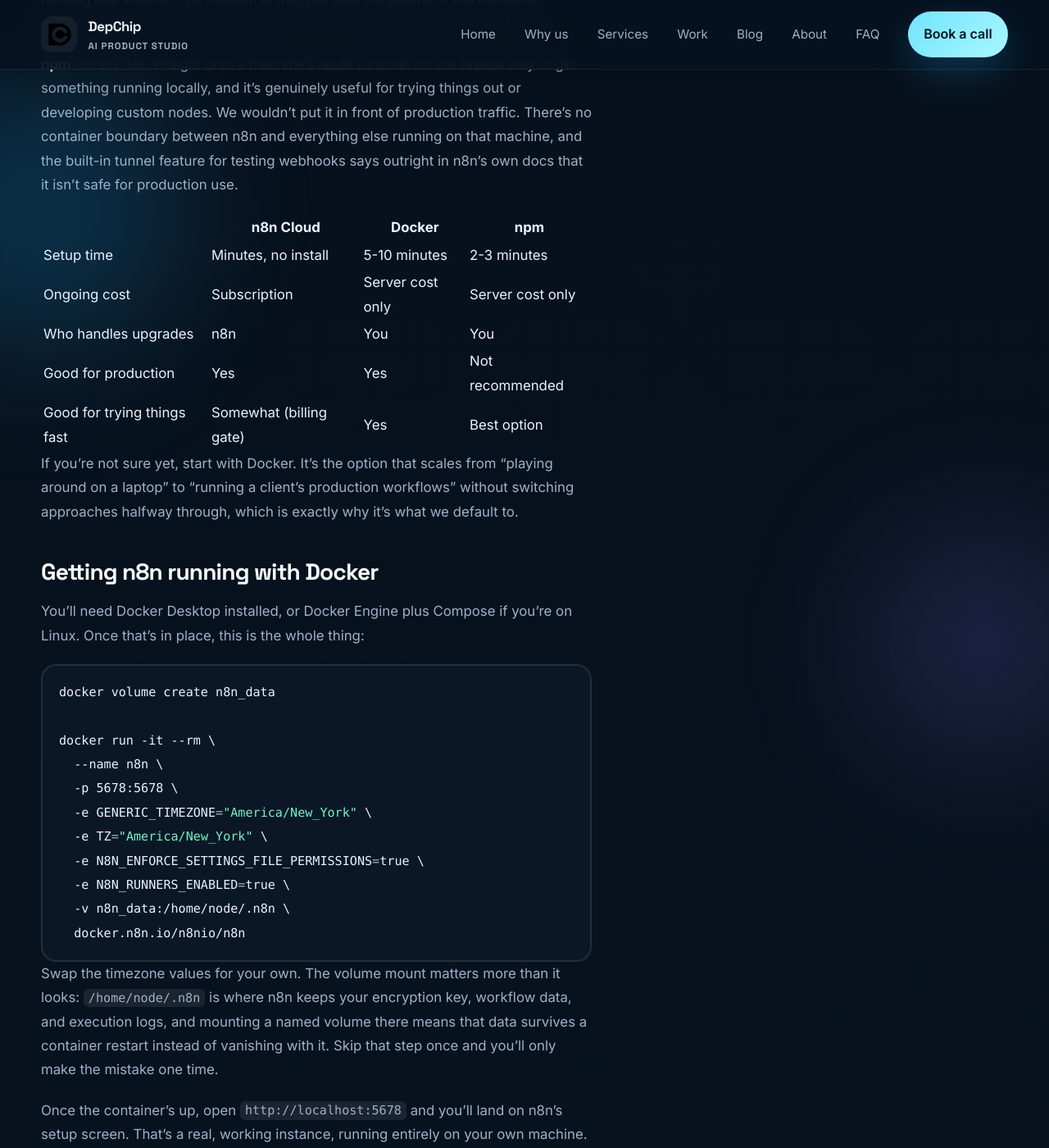
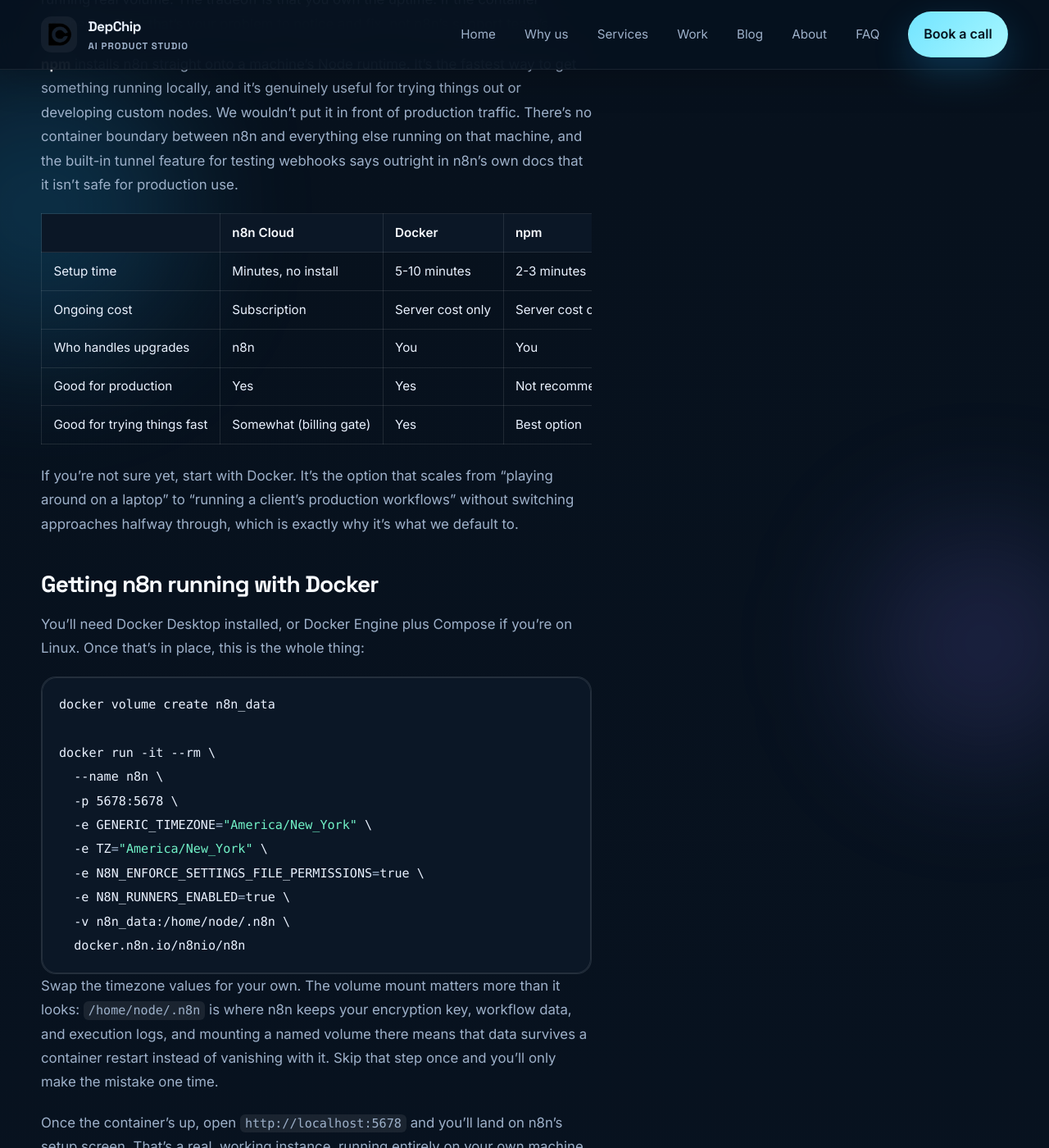
Before and after one commit to depchip/DepChip-Website-New, a Jekyll site: the page built from _posts/2026-07-30-installing-n8n-docker-vs-npm-vs-cloud.md, in a window 1280 px wide and 1400 px high, scrolled down 1609 px. Shown: the whole window at 82% size. Built offline with Jekyll 4.4.1, drawn with Linux system fonts in a browser that asks for light colours.

Commit message:
Fix mobile-unresponsive blog tables and render-blocking font load
Post-body tables had no CSS at all, so they overflowed the content
column on narrow screens instead of scrolling. Also switched the
Google Fonts stylesheet to a preload-then-swap pattern and trimmed
unused font weights so first paint isn't blocked on an external
font request.

Co-Authored-By: Claude Sonnet 5 <noreply@anthropic.com>

```diff
--- a/_layouts/default.html
+++ b/_layouts/default.html
@@ -11,9 +11,14 @@
   <link rel="preconnect" href="https://fonts.googleapis.com">
   <link rel="preconnect" href="https://fonts.gstatic.com" crossorigin>
   <link
-    href="https://fonts.googleapis.com/css2?family=Inter:wght@400;500;600;700;800&family=Space+Grotesk:wght@500;700&display=swap"
-    rel="stylesheet"
+    rel="preload"
+    as="style"
+    href="https://fonts.googleapis.com/css2?family=Inter:wght@400;600;700&family=Space+Grotesk:wght@500;700&display=swap"
+    onload="this.onload=null;this.rel='stylesheet'"
   >
+  <noscript>
+    <link rel="stylesheet" href="https://fonts.googleapis.com/css2?family=Inter:wght@400;600;700&family=Space+Grotesk:wght@500;700&display=swap">
+  </noscript>
   <link rel="stylesheet" href="{{ '/css/style.css' | relative_url }}">
 
   {% seo %}
--- a/css/style.css
+++ b/css/style.css
@@ -1529,6 +1529,42 @@ textarea {
   border-radius: var(--radius-md);
 }
 
+.post-body table {
+  display: block;
+  overflow-x: auto;
+  -webkit-overflow-scrolling: touch;
+  width: 100%;
+  max-width: 100%;
+  border-collapse: collapse;
+  margin: 0 0 1.5rem;
+  font-size: 0.95rem;
+}
+
+.post-body th,
+.post-body td {
+  padding: 0.6rem 0.9rem;
+  border: 1px solid var(--color-card-border);
+  text-align: left;
+  white-space: nowrap;
+}
+
+.post-body thead th {
+  background: var(--color-surface-strong);
+  color: var(--color-heading);
+  font-weight: 600;
+}
+
+@media (max-width: 640px) {
+  .post-body table {
+    font-size: 0.85rem;
+  }
+
+  .post-body th,
+  .post-body td {
+    padding: 0.5rem 0.7rem;
+  }
+}
+
 /* Rouge syntax highlighting */
 .highlight {
   background: var(--color-surface-strong);
```
